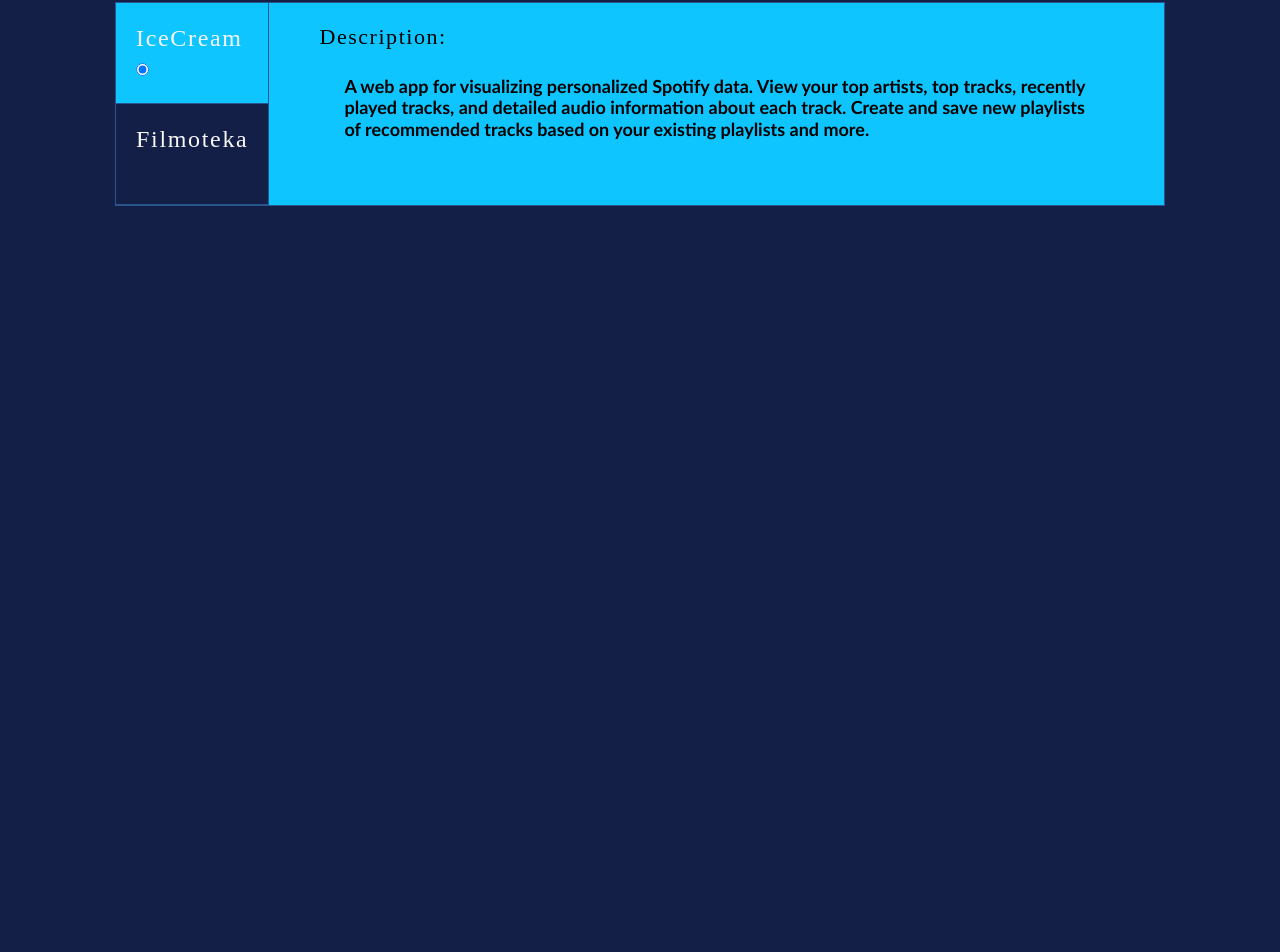
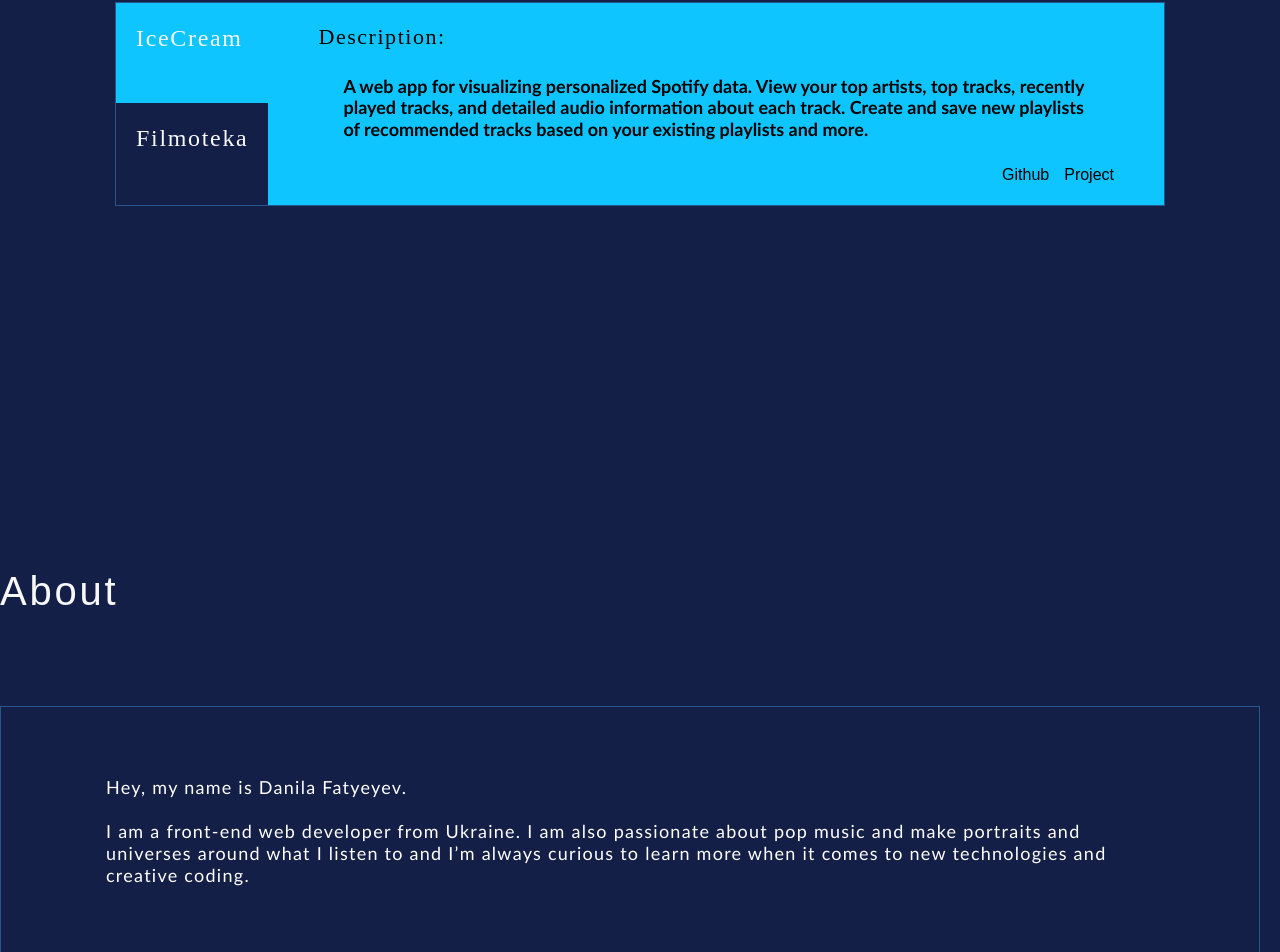
Before and after one commit to Danila-Fateev/site-resume, a React (Create React App) app: page / in a window 1280 px wide. Shown: the part 899-1851 px from the top of the page. Before the commit the page ends 1285 px from the top, so only its background shows below. Built offline with nearby package versions, Linux system fonts and the light colour scheme.

Commit message:
Fixed Project section and started doing About section

```diff
--- /dev/null
+++ b/src/commonStyles/CommonStyles.jsx
@@ -0,0 +1,14 @@
+import styled from '@emotion/styled';
+
+const SectionTitleStyled = styled.h2`
+  font-weight: 400;
+  font-size: 40px;
+  line-height: 1.25;
+  color: #f8f8f8;
+  letter-spacing: 0.07em;
+  margin-bottom: 90px;
+`;
+
+const styledComponents = { SectionTitleStyled };
+
+export default styledComponents;
--- /dev/null
+++ b/src/components/About/About.jsx
@@ -0,0 +1,17 @@
+import styledComponents from '../../commonStyles/CommonStyles';
+import AboutBox from 'components/AboutBox';
+import Section from 'components/Section';
+const { SectionTitleStyled } = styledComponents;
+
+const About = () => {
+  return (
+    <Section>
+      <SectionTitleStyled id="about" style={{ marginBottm: '45px' }}>
+        About
+      </SectionTitleStyled>
+      <AboutBox />
+    </Section>
+  );
+};
+
+export default About;
--- /dev/null
+++ b/src/components/About/index.js
@@ -0,0 +1 @@
+export { default } from './About';
--- /dev/null
+++ b/src/components/AboutBox/AboutBox.jsx
@@ -0,0 +1,27 @@
+import styledComponents from './AboutBox.styled';
+
+const { AboutBoxStyled, AboutBoxText } = styledComponents;
+
+const AboutBox = () => {
+  return (
+    <div
+      style={{
+        marginLeft: 'auto',
+        marginRight: 'auto',
+      }}
+    >
+      <AboutBoxStyled>
+        <AboutBoxText>
+          Hey, my name is Danila Fatyeyev.
+          <br />
+          <br /> I am a front-end web developer from Ukraine. I am also
+          passionate about pop music and make portraits and universes around
+          what I listen to and I’m always curious to learn more when it comes to
+          new technologies and creative coding.
+        </AboutBoxText>
+      </AboutBoxStyled>
+    </div>
+  );
+};
+
+export default AboutBox;
--- /dev/null
+++ b/src/components/AboutBox/AboutBox.styled.jsx
@@ -0,0 +1,21 @@
+import styled from '@emotion/styled';
+
+const AboutBoxStyled = styled.div`
+  margin-right: 20px;
+  border: 1px solid #28568c;
+`;
+
+const AboutBoxText = styled.p`
+  padding: 70px 105px;
+  font-family: 'Optima';
+  font-weight: 400;
+  font-size: 18px;
+  line-height: 1.22;
+  letter-spacing: 0.07em;
+
+  color: #ffffff;
+`;
+
+const styledComponents = { AboutBoxStyled, AboutBoxText };
+
+export default styledComponents;
--- /dev/null
+++ b/src/components/AboutBox/index.js
@@ -0,0 +1 @@
+export { default } from './AboutBox';
--- a/src/components/ProjectBox/ProjectBox.jsx
+++ b/src/components/ProjectBox/ProjectBox.jsx
@@ -9,6 +9,7 @@ const {
   ProjectTextHeading,
   ProjectText,
   ProjectTextBox,
+  ProjectLinks,
 } = styledComponents;
 
 const ProjectBox = () => {
@@ -16,6 +17,7 @@ const ProjectBox = () => {
     if (e) {
       const projectInput = e.currentTarget;
       projectInput.parentElement.style.background = '#0EC5FF';
+      projectInput.parentElement.style.color = '#000000';
 
       const projectInfo = document.querySelectorAll('#projectInfo');
       const chosenProjectInfo = [...projectInfo].find(
@@ -29,9 +31,12 @@ const ProjectBox = () => {
 
       chosenProjectInfo.style.position = 'static';
 
-      [...document.querySelectorAll('#projectInput')].find(
-        el => !el.checked
-      ).parentElement.style.backgroundColor = '#141F47';
+      [...document.querySelectorAll('#projectInput')]
+        .filter(el => !el.checked)
+        .forEach(el => {
+          el.parentElement.style.backgroundColor = '#141F47';
+          el.parentElement.style.color = '#f8f8f8';
+        });
 
       return;
     }
@@ -89,6 +94,20 @@ const ProjectBox = () => {
             information about each track. Create and save new playlists of
             recommended tracks based on your existing playlists and more.
           </ProjectText>
+          <div style={{ textAlign: 'end' }}>
+            <ProjectLinks
+              href="https://github.com/Danila-Fateev/site-resume"
+              target="_blank"
+            >
+              Github
+            </ProjectLinks>
+            <ProjectLinks
+              href="https://github.com/Danila-Fateev"
+              target="_blank"
+            >
+              Project
+            </ProjectLinks>
+          </div>
         </ProjectTextBox>
 
         <ProjectTextBox name="Filmoteka" id="projectInfo">
@@ -99,6 +118,20 @@ const ProjectBox = () => {
             information about each track. Create and save new playlists of
             recommended tracks based on your existing playlists and more.
           </ProjectText>
+          <div style={{ textAlign: 'end' }}>
+            <ProjectLinks
+              href="https://github.com/Danila-Fateev/site-resume"
+              target="_blank"
+            >
+              Github
+            </ProjectLinks>
+            <ProjectLinks
+              href="https://github.com/Danila-Fateev"
+              target="_blank"
+            >
+              Project
+            </ProjectLinks>
+          </div>
         </ProjectTextBox>
       </ProjectBoxStyled>
     </Container>
--- a/src/components/ProjectBox/ProjectBox.styled.jsx
+++ b/src/components/ProjectBox/ProjectBox.styled.jsx
@@ -10,9 +10,6 @@ const ProjectBoxStyled = styled.div`
 
 const ProjectInput = styled.input`
   visibility: hidden;
-  &:checked {
-    visibility: visible;
-  }
 `;
 
 const ProjectLabel = styled.label`
@@ -24,8 +21,6 @@ const ProjectLabel = styled.label`
   color: #f8f8f8;
   padding: 20px;
   letter-spacing: 0.07em;
-  border-right: 1px solid #28568c;
-  border-bottom: 1px solid #28568c;
 
   &:hover {
     cursor: pointer;
@@ -48,7 +43,6 @@ const ProjectText = styled.p`
   font-weight: 700;
   font-size: 18px;
   line-height: 1.22;
-
   padding: 25px;
 `;
 
@@ -64,6 +58,22 @@ const ProjectTextBox = styled.div`
   background-color: #0ec5ff;
 `;
 
+const ProjectLinks = styled.a`
+  display: inline-block;
+  text-align: end;
+  color: inherit;
+  text-decoration: none;
+  transition: color 250ms;
+  &:hover {
+    color: white;
+    fill: white;
+  }
+
+  &:not(:last-child) {
+    margin-right: 15px;
+  }
+`;
+
 const styledComponents = {
   ProjectBoxStyled,
   ProjectLabel,
@@ -71,6 +81,7 @@ const styledComponents = {
   ProjectTextHeading,
   ProjectText,
   ProjectTextBox,
+  ProjectLinks,
 };
 
 export default styledComponents;
--- a/src/components/Projects/Projects.jsx
+++ b/src/components/Projects/Projects.jsx
@@ -1,13 +1,13 @@
 import ProjectBox from 'components/ProjectBox';
 import Section from 'components/Section';
-import styledComponents from './Projects.styled';
+import styledComponents from '../../commonStyles/CommonStyles';
 
-const { ProjectTitle } = styledComponents;
+const { SectionTitleStyled } = styledComponents;
 
 const Projects = () => {
   return (
     <Section>
-      <ProjectTitle id="projects">Projects</ProjectTitle>
+      <SectionTitleStyled id="projects">Projects</SectionTitleStyled>
       <ProjectBox />
     </Section>
   );
--- a/src/pages/HomePage.jsx
+++ b/src/pages/HomePage.jsx
@@ -1,11 +1,13 @@
 import Hero from 'components/Hero';
 import Projects from 'components/Projects/Projects';
+import About from 'components/About';
 
 const HomePage = () => {
   return (
     <>
       <Hero />
       <Projects />
+      <About />
     </>
   );
 };
```
